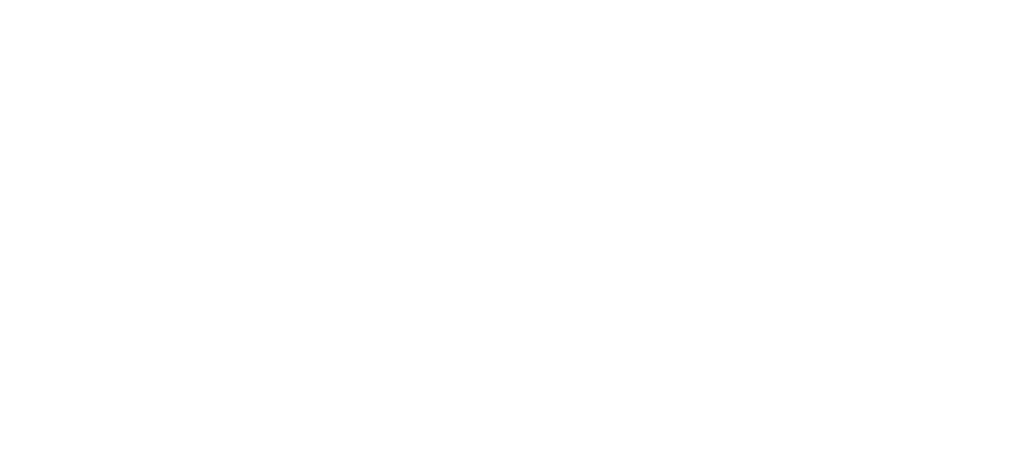
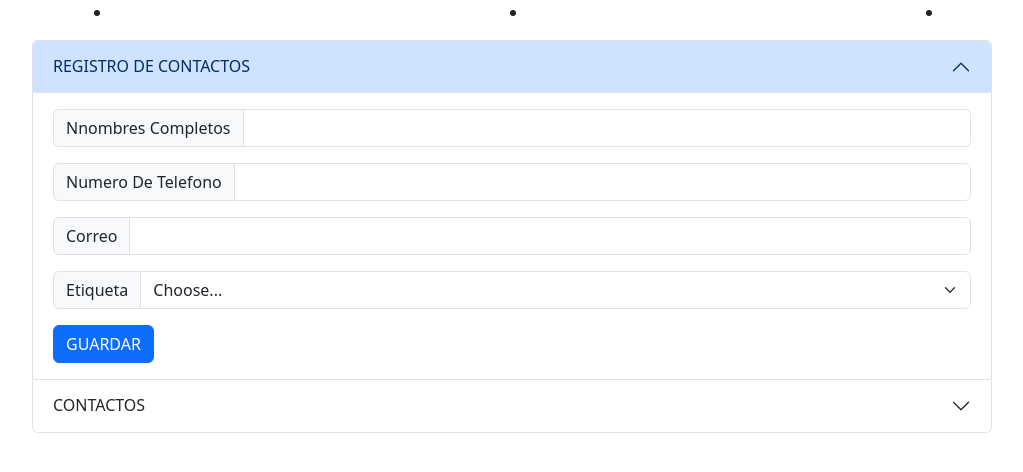
Before and after one commit to ZBAELZ/RegistroDeContactosPractica, a plain HTML site: page Index.html in a window 1280 px wide. Shown: the whole page, without its empty margins (128-1151 px from the left). Drawn offline with Linux system fonts and the light colour scheme.

Commit message:
DiseñoDePagina

```diff
--- a/Index.html
+++ b/Index.html
@@ -1,14 +1,102 @@
 <!DOCTYPE html>
 <html lang="en">
+
 <head>
     <meta charset="UTF-8">
     <meta name="viewport" content="width=device-width, initial-scale=1.0">
     <link rel="stylesheet" href="CSS/bootstrap.min.css">
     <title>Contactos</title>
 </head>
+
 <body>
+    <nav>
+        <ul style="display: flex;">
+            <li style="margin: auto;"></li>
+            <li style="margin: auto;"></li>
+            <li style="margin: auto;"></li>
+        </ul>
+    </nav>
+    <main style="width: 75%; margin: auto;">
+
+
+        <div class="accordion" id="accordionPanelsStayOpenExample">
+            <div class="accordion-item">
+                <h2 class="accordion-header">
+                    <button class="accordion-button" type="button" data-bs-toggle="collapse"
+                        data-bs-target="#panelsStayOpen-collapseOne" aria-expanded="true"
+                        aria-controls="panelsStayOpen-collapseOne">
+                        REGISTRO DE CONTACTOS
+                    </button>
+                </h2>
+                <div id="panelsStayOpen-collapseOne" class="accordion-collapse collapse show">
+                    <div class="accordion-body">
+                        <div>
+                            <div>
+                                <div class="input-group mb-3">
+                                    <span class="input-group-text" id="inputGroup-sizing-default">Nnombres
+                                        Completos</span>
+                                    <input type="text" class="form-control" aria-label="Sizing example input"
+                                        aria-describedby="inputGroup-sizing-default">
+                                </div>
+                                <div class="input-group mb-3">
+                                    <span class="input-group-text" id="inputGroup-sizing-default">Numero De
+                                        Telefono</span>
+                                    <input type="text" class="form-control" aria-label="Sizing example input"
+                                        aria-describedby="inputGroup-sizing-default">
+                                </div>
+                                <div class="input-group mb-3">
+                                    <span class="input-group-text" id="inputGroup-sizing-default">Correo</span>
+                                    <input type="text" class="form-control" aria-label="Sizing example input"
+                                        aria-describedby="inputGroup-sizing-default">
+                                </div>
+                            </div>
+                            <div class="input-group mb-3">
+                                <label class="input-group-text" for="inputGroupSelect01">Etiqueta</label>
+                                <select class="form-select" id="inputGroupSelect01">
+                                    <option selected>Choose...</option>
+                                    <option value="1">Familia</option>
+                                    <option value="2">Trabajo</option>
+                                </select>
+                            </div>
+                        </div>
+                        <button type="button" class="btn btn-primary">GUARDAR</button>
+                    </div>
+
+                </div>
+            </div>
+            <div class="accordion-item">
+                <h2 class="accordion-header">
+                    <button class="accordion-button collapsed" type="button" data-bs-toggle="collapse"
+                        data-bs-target="#panelsStayOpen-collapseTwo" aria-expanded="false"
+                        aria-controls="panelsStayOpen-collapseTwo">
+                        CONTACTOS
+                    </button>
+                </h2>
+                <div id="panelsStayOpen-collapseTwo" class="accordion-collapse collapse">
+                    <div class="accordion-body">
+                        <table class="table">
+                            <thead class="table-light">
+                                <tr>
+                                    <th>NOMBRE</th>
+                                    <th>APELLIDO</th>
+                                    <th>CEDULA</th>
+                                    <th>EDAD</th>
+                                    <th>ACCIONES</th>
+                                </tr>
+                            </thead>
+                            <tbody id="llenar">
+
+
+
+                            </tbody>
+                        </table>
+                    </div>
+                </div>
+            </div>
+    </main>
 
     <script src="JS/bootstrap.min.js"></script>
     <script src="Script.js"></script>
 </body>
+
 </html>
```
